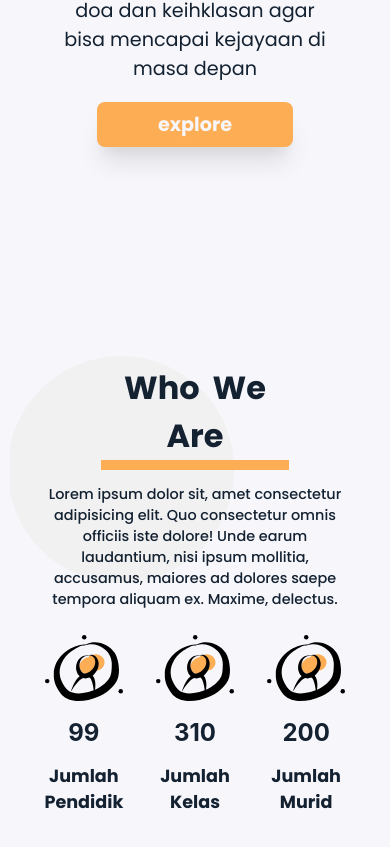
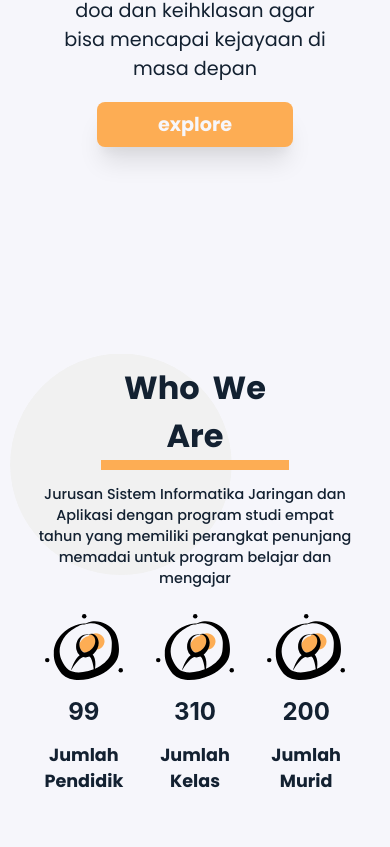
Before and after one commit to NAoHR/detailku-sija, a Next.js app: page / in a window 390 px wide. Shown: the part 550-1397 px from the top of the page. Built offline with nearby package versions, Linux system fonts and the light colour scheme.

Commit message:
scroll animation on flexed who segment

```diff
--- a/containers/Main.jsx
+++ b/containers/Main.jsx
@@ -2,8 +2,25 @@ import style from "../styles/containers-css/Main.module.css";
 import Navbar from "../components/Navbar";
 import People_landing from "../components/People_landing";
 import Link from "next/link";
+import { useRef,useEffect } from "react";
 
 const Main = () => {
+    const flexedStatus = useRef(true);
+
+    function animate_flex_who() {
+        const flexedPosition = document.getElementsByClassName(style.lovely_flexed_who)[0];
+            if(flexedPosition.getBoundingClientRect().top < window.innerHeight){
+                flexedPosition.style = "opacity:1;transition:1s;transform: translateY(0%);"
+            }else{
+                flexedPosition.style = "opacity:0;transition:1s;transform: translateY(10%);"
+            }
+    }
+
+    useEffect(()=>{
+        window.addEventListener("scroll",() => {
+            animate_flex_who();
+        })
+    })
     return (
         <>
             <Navbar />
@@ -32,6 +49,7 @@ const Main = () => {
                     <div className={style.lovely_who_ball}>
                     </div>
                     <div className={style.lovely_flexed_who}>
+                        <img src="/3circle.svg" alt="circle" className={style.lovely_circle} />
                             <div className={style.lovely_who_text_wrap}>
                                 <div className={style.lovely_head_wrapper}>
                                     <h1 className={style.lovely_who_head}>
@@ -42,7 +60,7 @@ const Main = () => {
                                     </div>
                                 </div>
                                 <p className={style.lovely_who_text}>
-                                    Lorem ipsum dolor sit, amet consectetur adipisicing elit. Quo consectetur omnis officiis iste dolore! Unde earum laudantium, nisi ipsum mollitia, accusamus, maiores ad dolores saepe tempora aliquam ex. Maxime, delectus.
+                                    Jurusan Sistem Informatika Jaringan dan Aplikasi dengan program studi empat tahun yang memiliki perangkat penunjang memadai untuk program belajar dan mengajar
                                 </p>
                             </div>
                         <div className={style.lovely_detail_who}>
--- a/styles/containers-css/Main.module.css
+++ b/styles/containers-css/Main.module.css
@@ -69,6 +69,13 @@
 /* MAIN - close*/
 
 /* BELOW - open */
+.lovely_circle{
+    position: absolute;
+    top: 15px;
+    right: 10%;
+    width: 100px;
+}
+
 div.lovely_who_wrapper.lovely_who{
     margin-bottom: 0px;
     display: flex;
@@ -82,6 +89,10 @@ div.lovely_who_wrapper.lovely_who{
     display: flex;
     flex-direction: column;
     align-items: center;
+    transition: 1s;
+    opacity: 0;
+    transform: translateY(10%);
+    position: relative;
 }
 
 .lovely_who_text_wrap{
@@ -177,7 +188,11 @@ div.lovely_who_wrapper.lovely_who{
 
 
 
-
+@media (max-width:823px){
+    .lovely_circle{
+        display: none;
+    }
+}
 
 
 
```
